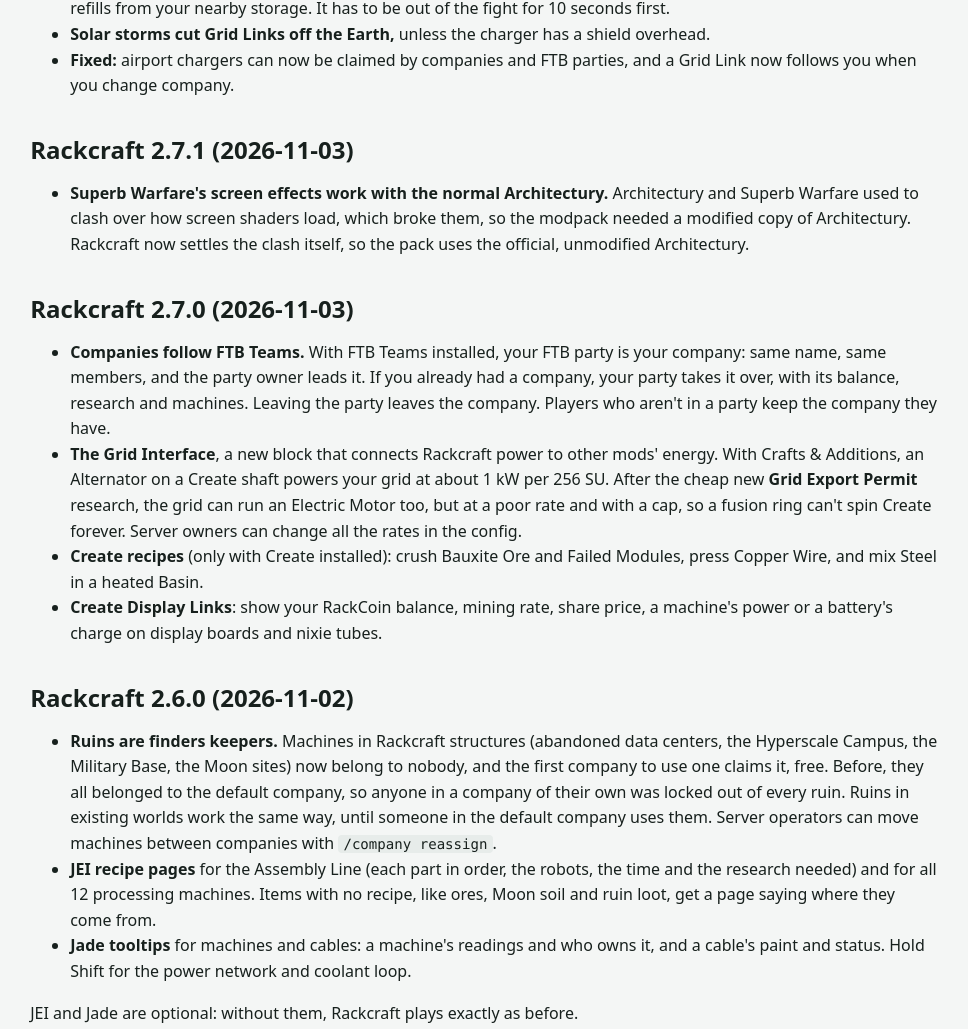
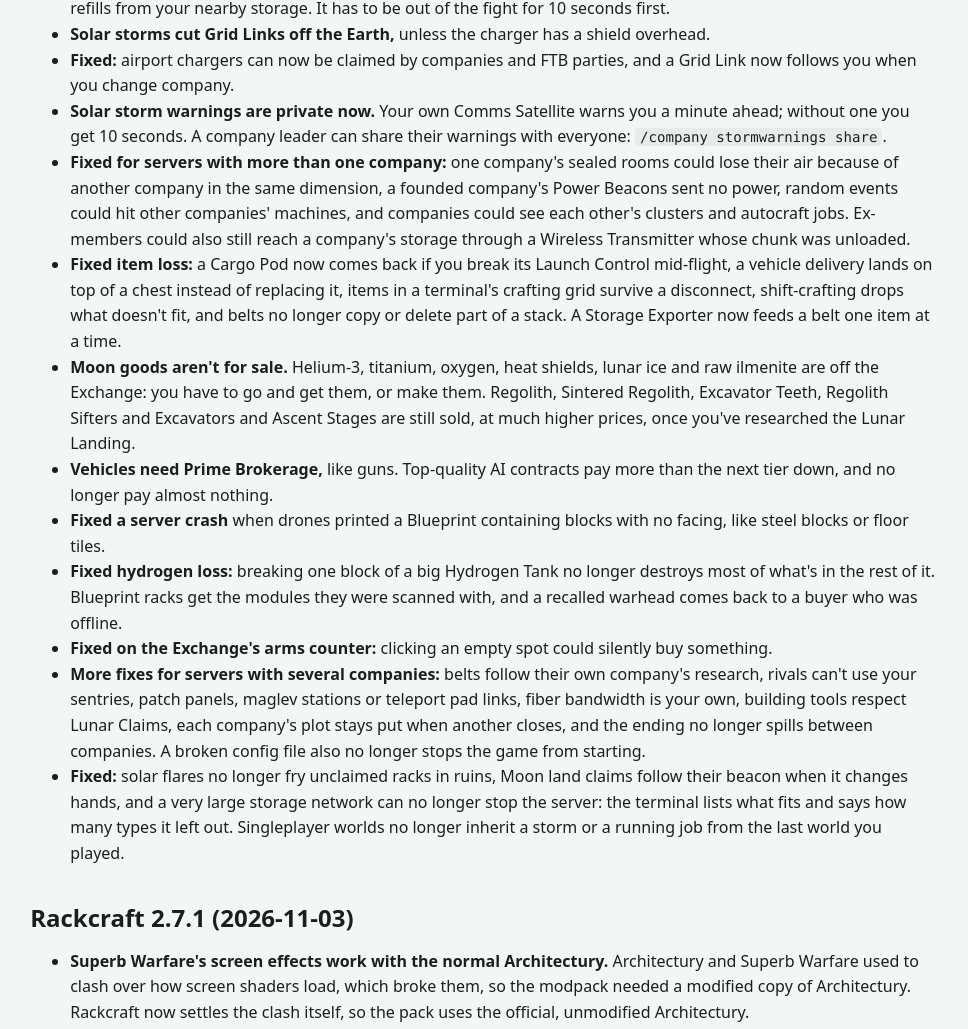
Before and after one commit to azerbai/rackcraft-wiki, a plain HTML site: page changelog.html in a window 1280 px wide. Shown: the part 1356-2385 px from the top of the page, without its empty margins (291-1259 px from the left). Drawn offline with Linux system fonts and the light colour scheme.

Commit message:
Rackcraft 2.8.0: storm warnings, Exchange changes and fixes

```diff
--- a/changelog.html
+++ b/changelog.html
@@ -52,6 +52,26 @@
 <strong>Solar storms cut Grid Links off the Earth,</strong> unless the charger has a shield overhead.
 </li><li>
 <strong>Fixed:</strong> airport chargers can now be claimed by companies and FTB parties, and a Grid Link now follows you when you change company.
+</li><li>
+<strong>Solar storm warnings are private now.</strong> Your own Comms Satellite warns you a minute ahead; without one you get 10 seconds. A company leader can share their warnings with everyone: <code>/company stormwarnings share</code>.
+</li><li>
+<strong>Fixed for servers with more than one company:</strong> one company&#x27;s sealed rooms could lose their air because of another company in the same dimension, a founded company&#x27;s Power Beacons sent no power, random events could hit other companies&#x27; machines, and companies could see each other&#x27;s clusters and autocraft jobs. Ex-members could also still reach a company&#x27;s storage through a Wireless Transmitter whose chunk was unloaded.
+</li><li>
+<strong>Fixed item loss:</strong> a Cargo Pod now comes back if you break its Launch Control mid-flight, a vehicle delivery lands on top of a chest instead of replacing it, items in a terminal&#x27;s crafting grid survive a disconnect, shift-crafting drops what doesn&#x27;t fit, and belts no longer copy or delete part of a stack. A Storage Exporter now feeds a belt one item at a time.
+</li><li>
+<strong>Moon goods aren&#x27;t for sale.</strong> Helium-3, titanium, oxygen, heat shields, lunar ice and raw ilmenite are off the Exchange: you have to go and get them, or make them. Regolith, Sintered Regolith, Excavator Teeth, Regolith Sifters and Excavators and Ascent Stages are still sold, at much higher prices, once you&#x27;ve researched the Lunar Landing.
+</li><li>
+<strong>Vehicles need Prime Brokerage,</strong> like guns. Top-quality AI contracts pay more than the next tier down, and no longer pay almost nothing.
+</li><li>
+<strong>Fixed a server crash</strong> when drones printed a Blueprint containing blocks with no facing, like steel blocks or floor tiles.
+</li><li>
+<strong>Fixed hydrogen loss:</strong> breaking one block of a big Hydrogen Tank no longer destroys most of what&#x27;s in the rest of it. Blueprint racks get the modules they were scanned with, and a recalled warhead comes back to a buyer who was offline.
+</li><li>
+<strong>Fixed on the Exchange&#x27;s arms counter:</strong> clicking an empty spot could silently buy something.
+</li><li>
+<strong>More fixes for servers with several companies:</strong> belts follow their own company&#x27;s research, rivals can&#x27;t use your sentries, patch panels, maglev stations or teleport pad links, fiber bandwidth is your own, building tools respect Lunar Claims, each company&#x27;s plot stays put when another closes, and the ending no longer spills between companies. A broken config file also no longer stops the game from starting.
+</li><li>
+<strong>Fixed:</strong> solar flares no longer fry unclaimed racks in ruins, Moon land claims follow their beacon when it changes hands, and a very large storage network can no longer stop the server: the terminal lists what fits and says how many types it left out. Singleplayer worlds no longer inherit a storm or a running job from the last world you played.
 </li></ul>
 <h2 id="rackcraft-2-7-1-2026-11-03">Rackcraft 2.7.1 (2026-11-03)</h2>
 <ul><li>
```
Also changed, not shown: guide-the-moon.html (+1 -1 lines).
